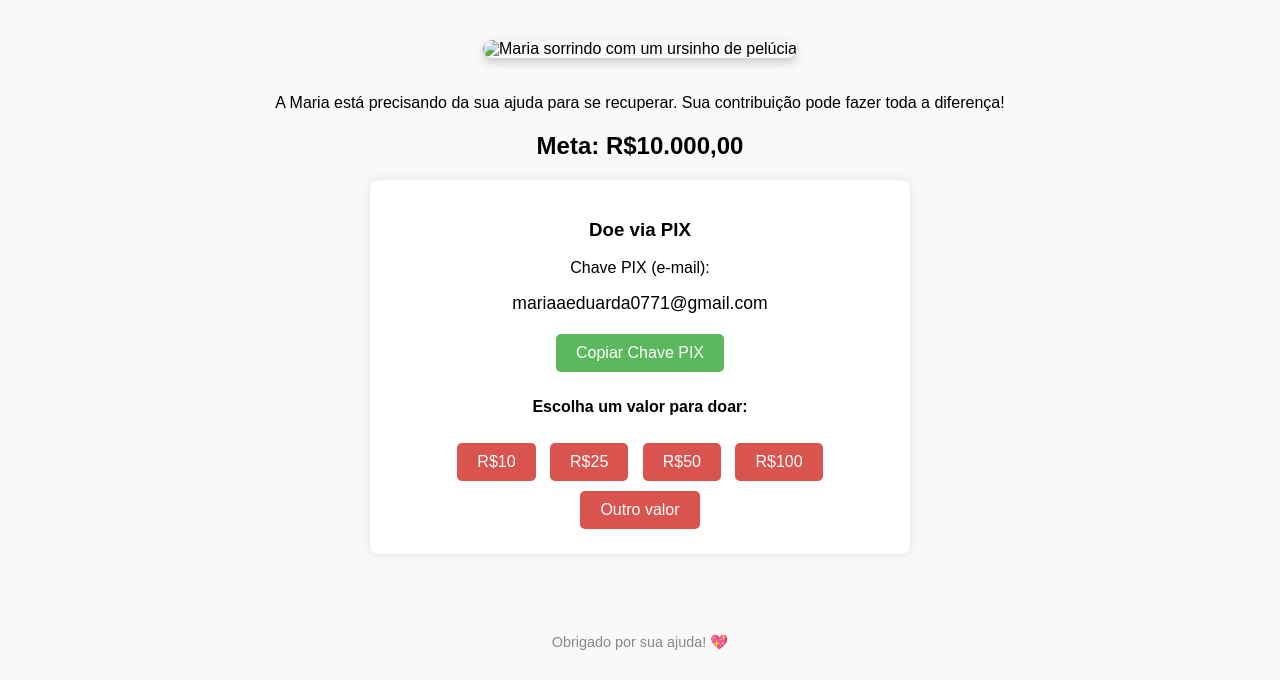
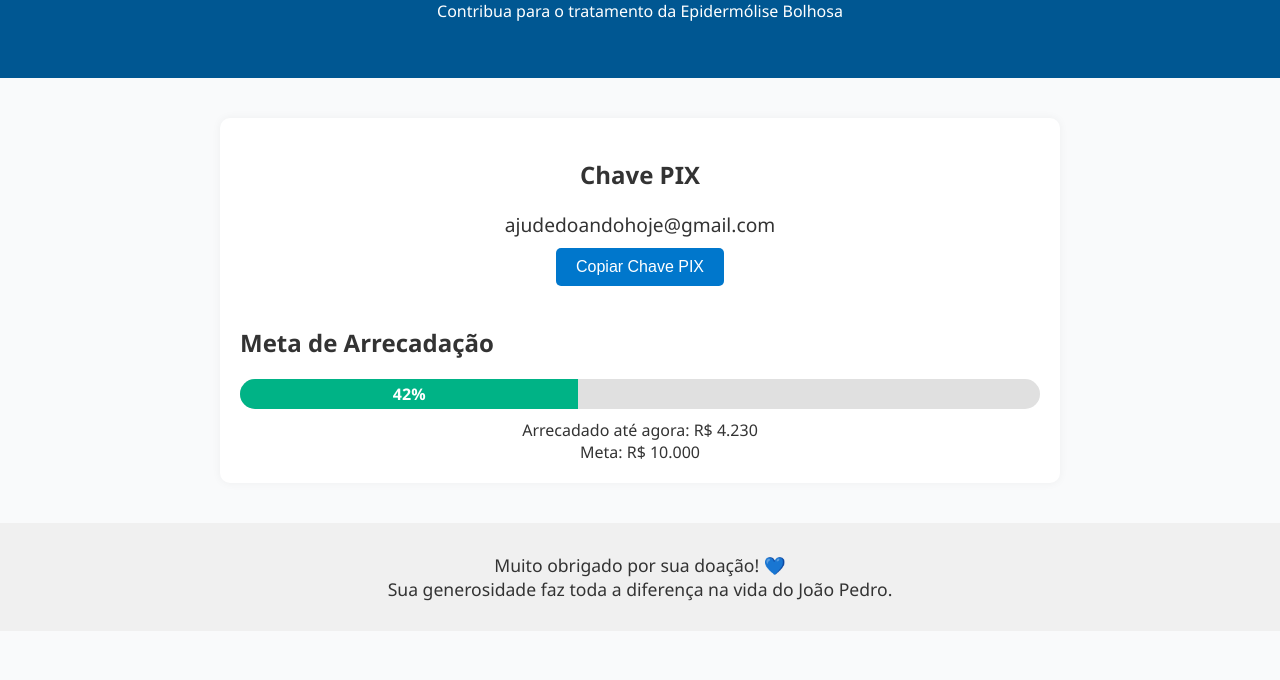
Before and after one commit to adrianosergiocorrea61-prog/ajudeamariacontracancer, a plain HTML site: page index.html in a window 1280 px wide. Shown: the part 120-800 px from the top of the page. Drawn offline with Linux system fonts and the light colour scheme.

Commit message:
Add files via upload

```diff
--- a/index.html
+++ b/index.html
@@ -3,123 +3,151 @@
 <head>
   <meta charset="UTF-8" />
   <meta name="viewport" content="width=device-width, initial-scale=1.0"/>
-  <title>Ajude a Maria na luta contra o câncer</title>
+  <title>Ajude João Pedro - Epidermólise Bolhosa</title>
   <style>
     body {
-      font-family: Arial, sans-serif;
-      background: #f9f9f9;
+      font-family: 'Segoe UI', Tahoma, Geneva, Verdana, sans-serif;
+      background: #f9fafb;
+      color: #333;
       margin: 0;
       padding: 0;
+    }
+
+    header {
+      background-color: #005792;
+      color: white;
+      padding: 40px 20px;
       text-align: center;
     }
 
-    header {
-      background-color: #d9534f;
-      color: white;
-      padding: 20px 10px;
+    header h1 {
+      margin-bottom: 10px;
     }
 
-    main {
+    .container {
+      max-width: 800px;
+      margin: 40px auto;
       padding: 20px;
+      background: white;
+      box-shadow: 0 0 10px rgba(0,0,0,0.05);
+      border-radius: 10px;
     }
 
-    img.maria {
-      width: 250px;
-      max-width: 90%;
-      border-radius: 15px;
-      margin: 20px 0;
-      box-shadow: 0 4px 10px rgba(0,0,0,0.2);
-    }
-
-    .pix-box {
-      background: #fff;
-      padding: 20px;
-      margin: 20px auto;
-      border-radius: 8px;
-      max-width: 500px;
-      box-shadow: 0 0 10px rgba(0,0,0,0.1);
+    .pix-section {
+      text-align: center;
+      margin-bottom: 30px;
     }
 
     .pix-key {
-      font-size: 1.1em;
-      margin: 10px 0;
-      word-break: break-word;
+      font-size: 1.2em;
+      margin-bottom: 10px;
+      word-break: break-all;
     }
 
-    .button-group {
-      margin-top: 20px;
-    }
-
-    .donate-button {
-      background-color: #d9534f;
+    .copy-btn {
+      background-color: #0077cc;
       color: white;
       border: none;
       padding: 10px 20px;
-      margin: 5px;
-      font-size: 16px;
       border-radius: 5px;
+      font-size: 1em;
       cursor: pointer;
     }
 
-    .donate-button:hover {
-      background-color: #c9302c;
+    .copy-btn:hover {
+      background-color: #005fa3;
     }
 
-    .copy-btn {
-      background-color: #5cb85c;
+    .progress-section {
+      margin-top: 40px;
+    }
+
+    .progress-bar-container {
+      background-color: #e0e0e0;
+      border-radius: 25px;
+      overflow: hidden;
+      height: 30px;
       margin-top: 10px;
     }
 
-    .copy-btn:hover {
-      background-color: #4cae4c;
+    .progress-bar {
+      height: 100%;
+      background-color: #00b386;
+      text-align: center;
+      color: white;
+      font-weight: bold;
+      line-height: 30px;
+      width: 0%;
+    }
+
+    .goal-info {
+      text-align: center;
+      margin-top: 10px;
     }
 
     footer {
+      text-align: center;
+      background-color: #f0f0f0;
+      padding: 30px 20px;
+      font-size: 1.1em;
       margin-top: 40px;
-      color: #888;
-      font-size: 0.9em;
+    }
+
+    @media (max-width: 600px) {
+      .copy-btn {
+        width: 100%;
+      }
     }
   </style>
 </head>
 <body>
   <header>
-    <h1>Ajude a Maria na luta contra o câncer</h1>
+    <h1>Ajude João Pedro</h1>
+    <p>Contribua para o tratamento da Epidermólise Bolhosa</p>
   </header>
 
-  <main>
-    <!-- Imagem da Maria -->
-    <img src="maria.jpg" alt="Maria sorrindo com um ursinho de pelúcia" class="maria">
+  <div class="container">
+    <section class="pix-section">
+      <h2>Chave PIX</h2>
+      <div class="pix-key" id="pixKey">ajudedoandohoje@gmail.com</div>
+      <button class="copy-btn" onclick="copiarPix()">Copiar Chave PIX</button>
+    </section>
 
-    <p>A Maria está precisando da sua ajuda para se recuperar. Sua contribuição pode fazer toda a diferença!</p>
-    <h2>Meta: R$10.000,00</h2>
-
-    <div class="pix-box">
-      <h3>Doe via PIX</h3>
-      <p>Chave PIX (e-mail):</p>
-      <div class="pix-key" id="pixKey">mariaaeduarda0771@gmail.com</div>
-      <button class="donate-button copy-btn" onclick="copiarPix()">Copiar Chave PIX</button>
-
-      <div class="button-group">
-        <h4>Escolha um valor para doar:</h4>
-        <button class="donate-button">R$10</button>
-        <button class="donate-button">R$25</button>
-        <button class="donate-button">R$50</button>
-        <button class="donate-button">R$100</button>
-        <button class="donate-button">Outro valor</button>
+    <section class="progress-section">
+      <h2>Meta de Arrecadação</h2>
+      <div class="progress-bar-container">
+        <div class="progress-bar" id="progressBar">0%</div>
       </div>
-    </div>
-  </main>
+      <div class="goal-info" id="goalInfo">
+        Arrecadado até agora: R$ 0<br/>
+        Meta: R$ 10.000
+      </div>
+    </section>
+  </div>
 
   <footer>
-    <p>Obrigado por sua ajuda! 💖</p>
+    Muito obrigado por sua doação! 💙<br>
+    Sua generosidade faz toda a diferença na vida do João Pedro.
   </footer>
 
   <script>
+    // Valor arrecadado (simulado)
+    const valorArrecadado = 4230; // <-- Altere esse valor conforme atualizações
+    const meta = 10000;
+
+    const porcentagem = Math.min((valorArrecadado / meta) * 100, 100);
+    const progressBar = document.getElementById("progressBar");
+    progressBar.style.width = porcentagem + "%";
+    progressBar.textContent = Math.floor(porcentagem) + "%";
+
+    document.getElementById("goalInfo").innerHTML =
+      `Arrecadado até agora: R$ ${valorArrecadado.toLocaleString("pt-BR")}<br/>Meta: R$ ${meta.toLocaleString("pt-BR")}`;
+
     function copiarPix() {
       const pixKey = document.getElementById("pixKey").textContent;
-      navigator.clipboard.writeText(pixKey).then(() => {
-        alert("Chave PIX copiada!");
-      });
+      navigator.clipboard.writeText(pixKey)
+        .then(() => alert("Chave PIX copiada com sucesso!"))
+        .catch(() => alert("Erro ao copiar a chave PIX."));
     }
   </script>
 </body>
```
